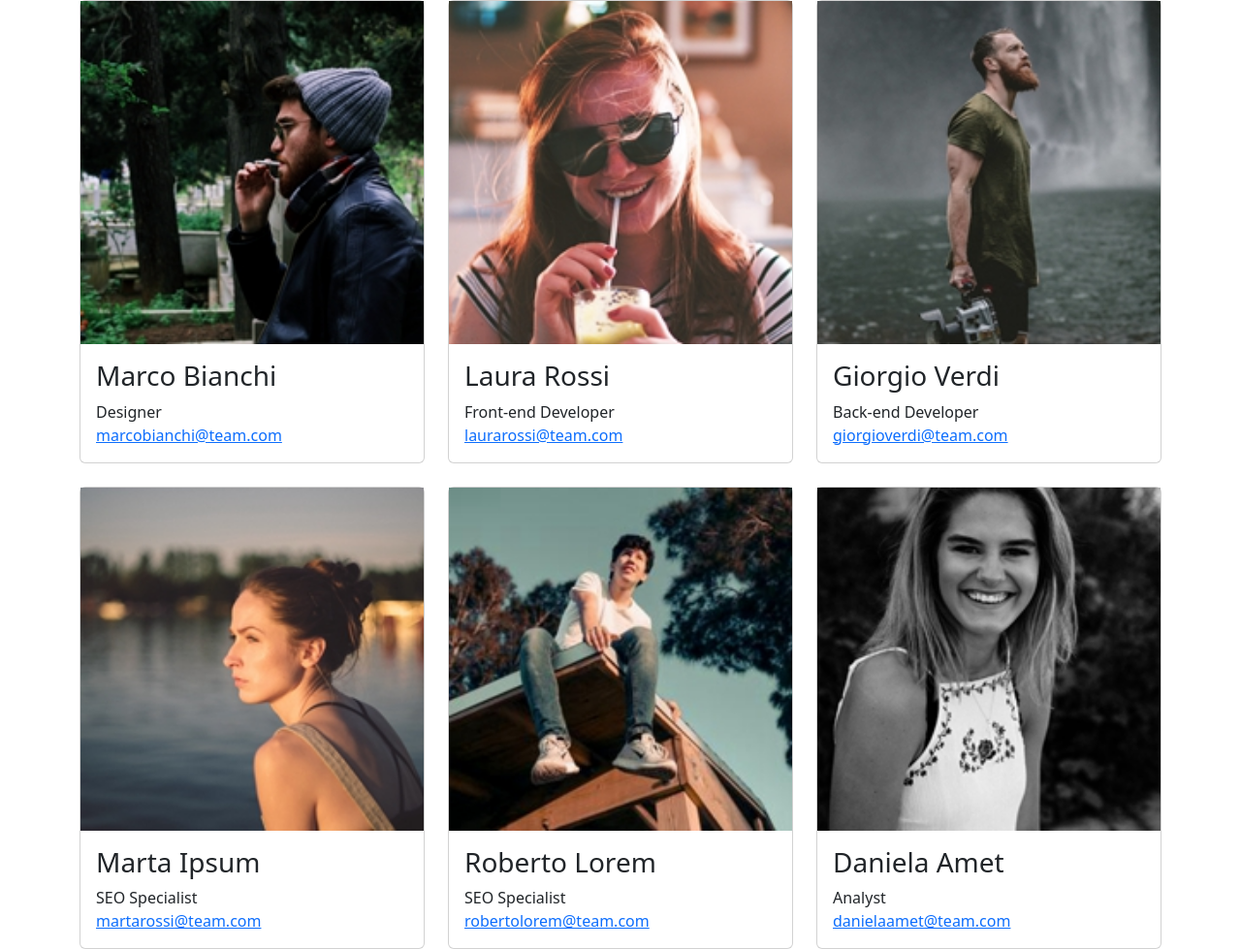
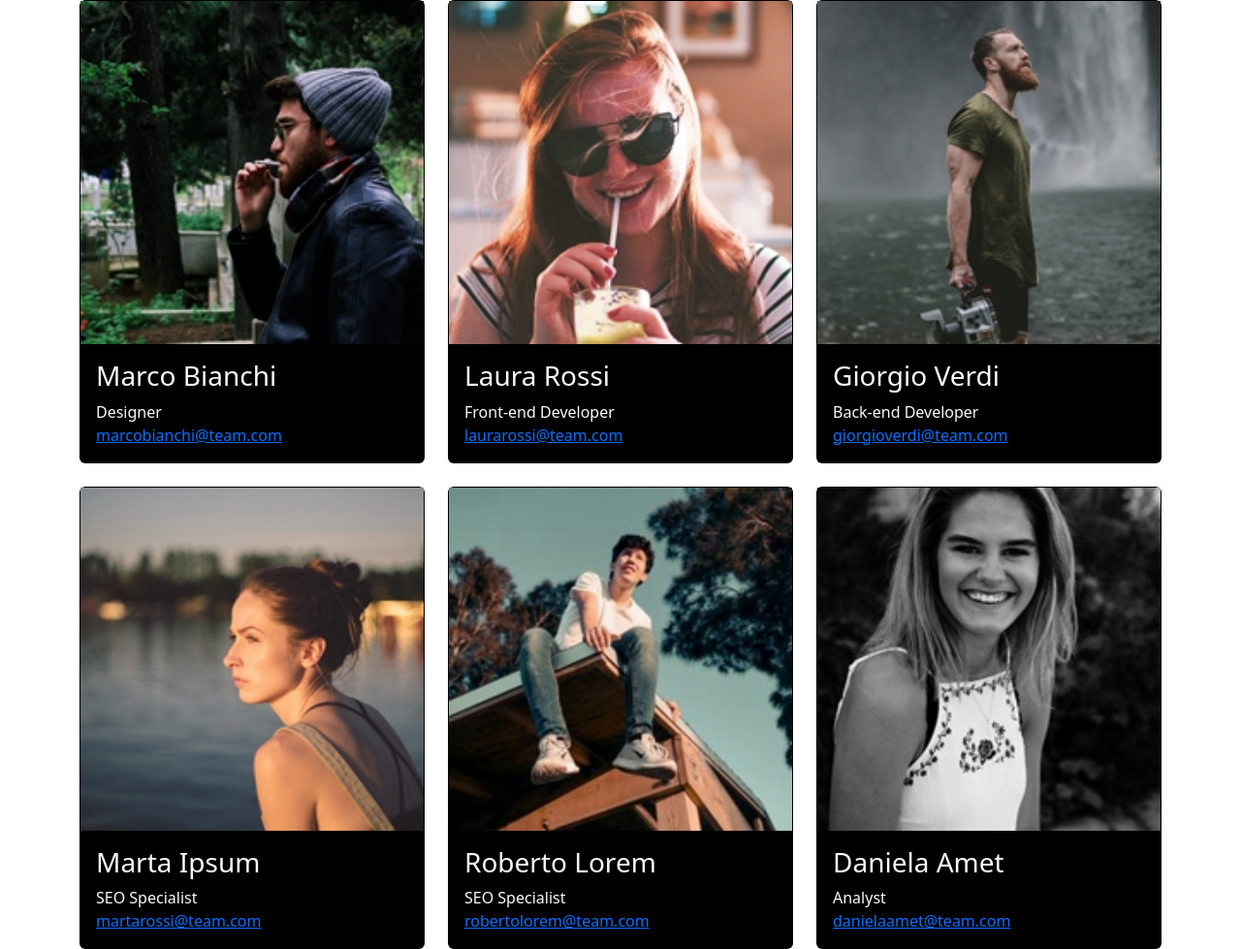
Before and after one commit to simone-poli/js-our-team, a plain HTML site: page index.html in a window 1280 px wide. Shown: the whole page at 97% size. Drawn offline with nearby package versions, Linux system fonts and the light colour scheme.

Commit message:
fix background color

```diff
--- a/index.html
+++ b/index.html
@@ -16,7 +16,7 @@
 </div>
 
 
-<a href=""></a>
+
 
 
     <script src="./script.js"></script>
--- a/script.js
+++ b/script.js
@@ -55,11 +55,11 @@ function memberMarkUp(teamMembers){
 
   const markUp = `
   <div class="col">
-  <div class="card">
+  <div class="card bg-black">
       <img src="${img}" alt="card-img-top">
       <div class="card-body">
-          <h3> ${name}</h3>
-          <div> ${role}</div>
+          <h3 class="text-light"> ${name}</h3>
+          <div class="text-light"> ${role}</div>
               <a href=""> ${email}</a>
       </div>
   </div>
```
